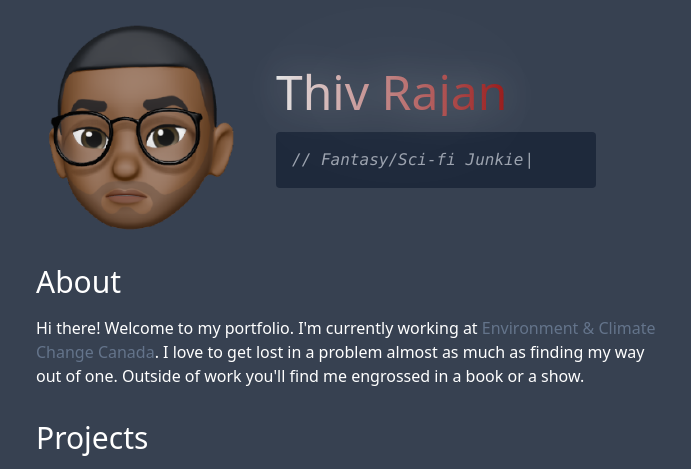
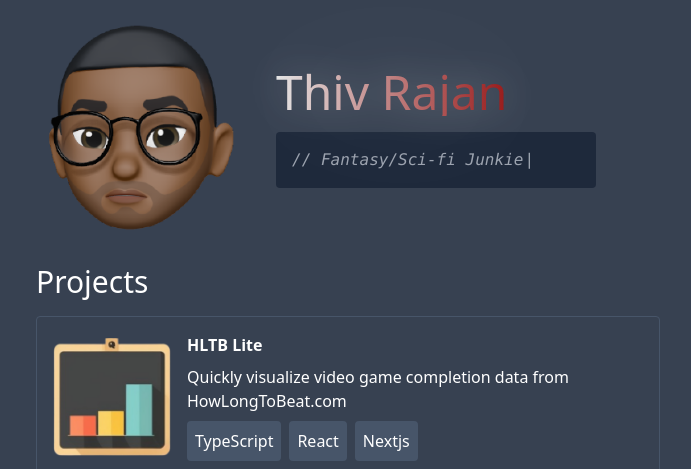
Before and after one commit to ThivRajan/thiv.dev, an Astro site: page / in a window 1280 px wide. Shown: the top 469 px of the page, without its empty margins (292-983 px from the left). Built offline with nearby package versions, Linux system fonts and the light colour scheme; Astro itself is replaced by a stand-in of ours.

Commit message:
Remove About section

```diff
--- a/src/components/About.tsx
+++ /dev/null
@@ -1,21 +0,0 @@
-export default function About() {
-	return (
-		<div className="text-white flex flex-col gap-4">
-			<h1 className="font-medium text-3xl">About</h1>
-			<p>
-				Hi there! Welcome to my portfolio. I&apos;m currently working at{' '}
-				<a
-					className="text-link"
-					href="https://www.canada.ca/en/environment-climate-change.html"
-					target="_blank"
-					rel="noreferrer"
-				>
-					Environment & Climate Change Canada
-				</a>
-				. I love to get lost in a problem almost as much as finding my way out
-				of one. Outside of work you&apos;ll find me engrossed in a book or a
-				show.
-			</p>
-		</div>
-	)
-}
--- a/src/pages/index.astro
+++ b/src/pages/index.astro
@@ -1,5 +1,4 @@
 ---
-import About from '../components/About'
 import App from '../components/App'
 import Experience from '../components/Experience/Experience'
 import Hero from '../components/Hero'
@@ -10,7 +9,6 @@ import '../index.css'
 <div class="bg-gray-700 h-screen min-h-full flex justify-center overflow-auto">
 	<App client:idle>
 		<Hero client:idle />
-		<About />
 		<Projects />
 		<Experience client:idle />
 	</App>
```
